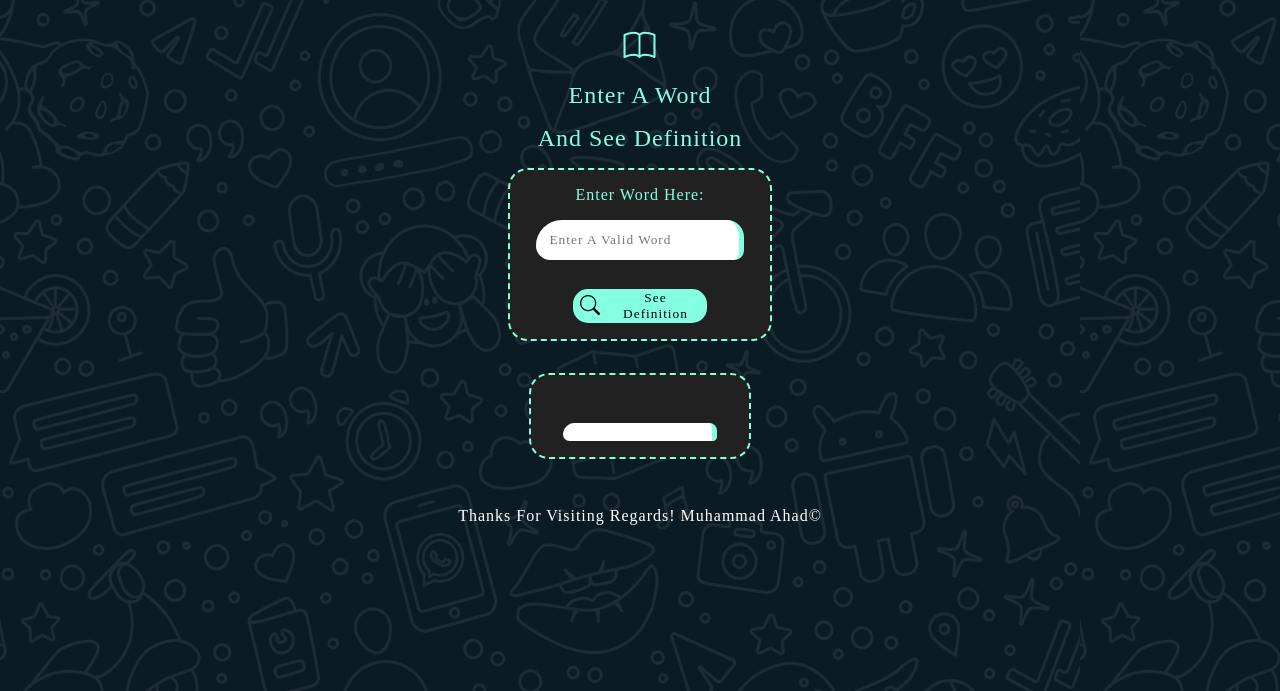
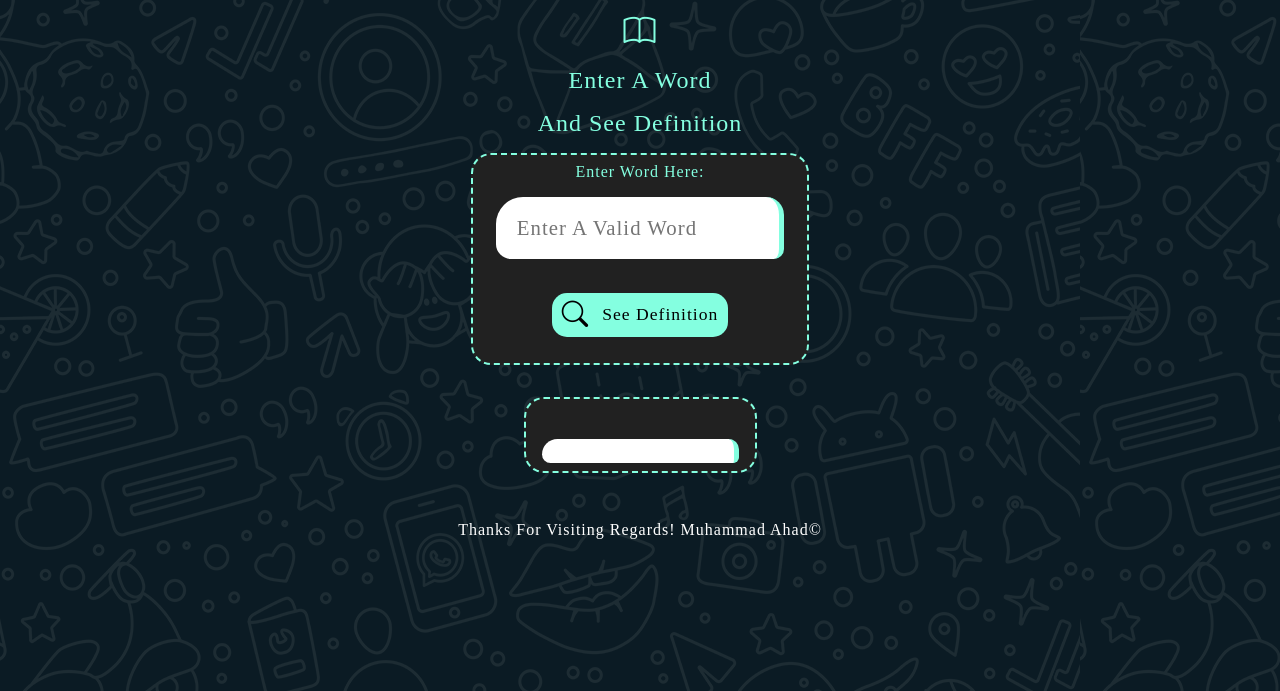
Before and after one commit to ahadsts9901/dictionary-app, a plain HTML site: page index.html in a window 1280 px wide. Shown: the part 109-800 px from the top of the page. Drawn offline with nearby package versions, Linux system fonts and the light colour scheme; a web font is replaced by a local one.

Commit message:
ui changed

```diff
--- a/index.html
+++ b/index.html
@@ -34,7 +34,7 @@
 </head>
 
 <body>
-    <h2 class="round"><i class="bi bi-book nostyle"></i> Dictionary App</h2>
+    <h2 class="round"><i class="bi bi-book"></i> Dictionary App</h2>
     <content>
         <h1 class="bi bi-book"></h1>
         <h2>Enter A Word</h2>
--- a/main.css
+++ b/main.css
@@ -5,12 +5,12 @@
 }
 
 body {
-    background-image: url(./images/background.webp);
+    background-image: url(./background.webp);
     background-repeat: repeat;
     margin: 0em;
     background-color: #1f242d;
     color: #84ffe0;
-    padding: 1em 0em;
+    padding: 1em;
 }
 
 h1,
@@ -56,7 +56,7 @@ result {
     flex-direction: column;
     justify-content: center;
     align-items: center;
-    padding: 1em 2em;
+    padding: 0.5em 1em;
     row-gap: 1em;
     border: 2px dashed #84ffe0;
     border-radius: 20px;
@@ -77,7 +77,8 @@ result {
     border-bottom-left-radius: 15px;
     padding: 0.5em 1em;
     height: 2em;
-    width: 90%;
+    width: 80%;
+    font-size: 1.3em;
 }
 
 .button {
@@ -91,7 +92,8 @@ result {
     height: 2.5em;
     width: 10em;
     border-radius: 15px;
-    margin-top: 1em;
+    margin: 1em 0em;
+    font-size: 1.1em;
 }
 
 #validation {
@@ -116,6 +118,7 @@ result {
     border-top-left-radius: 27px;
     border-bottom-left-radius: 15px;
     margin: 0em;
+    font-size: 1.5em;
 }
 
 .center {
```
Also changed, not shown: background.webp (renamed from images/background.webp).
